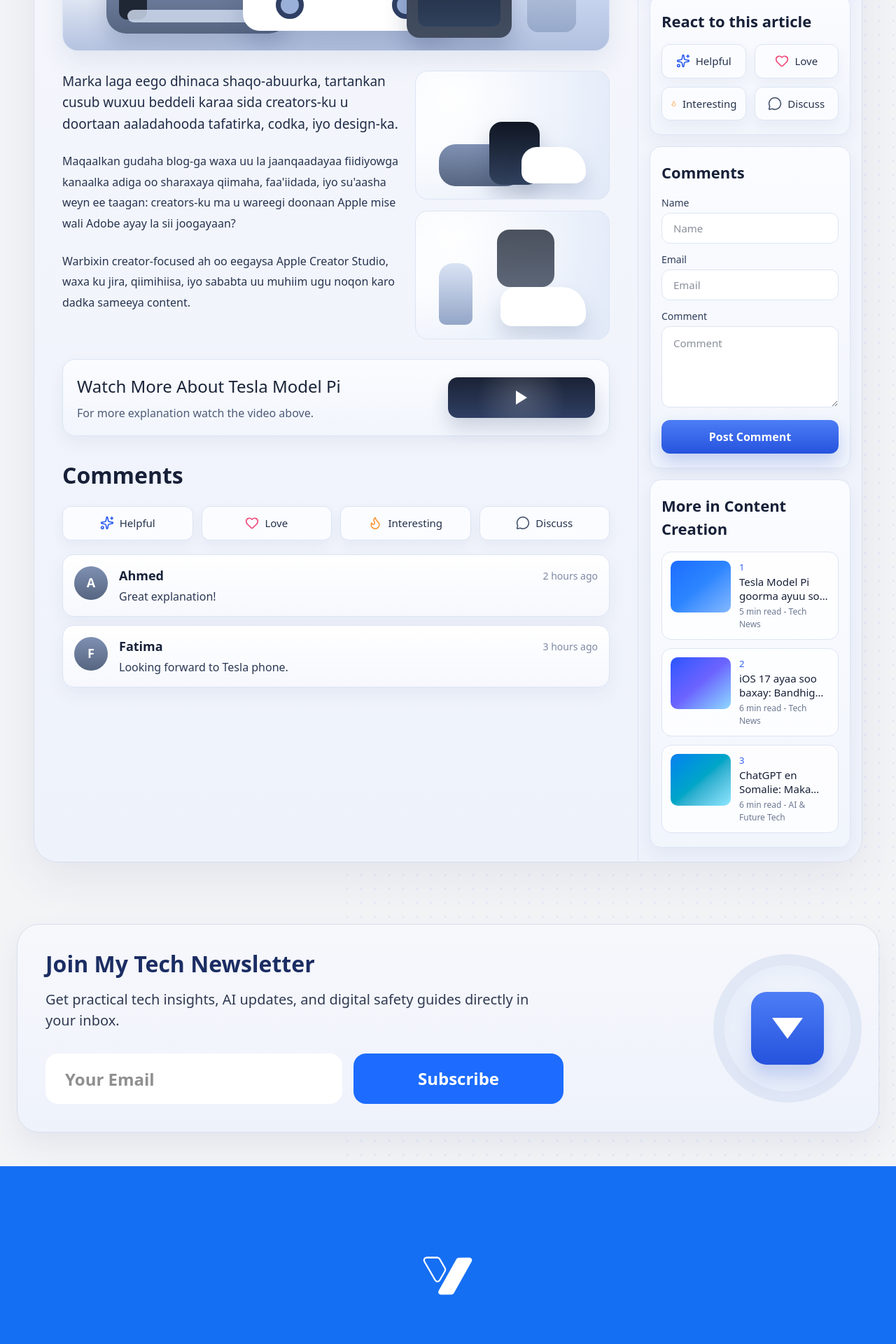
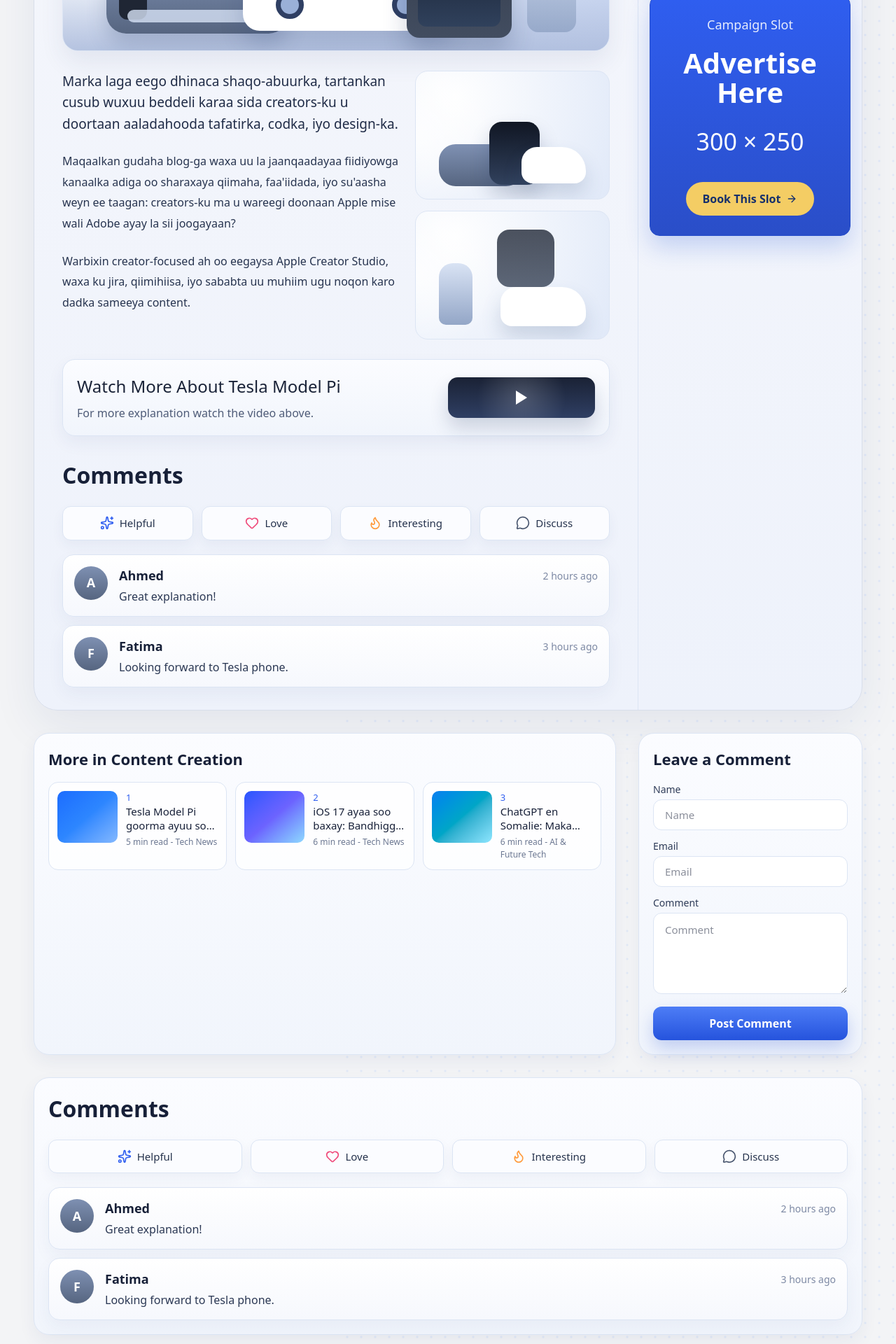
Before and after one commit to IshakAbdiazizHussen/Eng.yusuf-vision, a Next.js app: page /tech-blog/apple-creator-studio in a window 1280 px wide. Shown: the part 940-2860 px from the top of the page at 70% size. Built offline with nearby package versions, Linux system fonts and the light colour scheme; no server answers.

Commit message:
comment and reactions stayed bottom and adding 3 dots of advertise

```diff
--- a/src/app/tech-blog/[slug]/page.tsx
+++ b/src/app/tech-blog/[slug]/page.tsx
@@ -259,31 +259,57 @@
                   </Link>
                 </div>
 
-                <div className="rounded-[16px] border border-[#dce5f4] bg-[linear-gradient(180deg,#fbfcff_0%,#f1f5fc_100%)] px-4 py-5 shadow-[0_10px_24px_rgba(30,57,113,0.06)] dark:border-[#31415c] dark:bg-[linear-gradient(180deg,#1b2436_0%,#151c2b_100%)]">
-                  <h2 className="text-[22px] font-semibold text-[#172038] dark:text-[#f3f7ff]">
-                    React to this article
-                  </h2>
-                  <div className="mt-4 grid grid-cols-2 gap-3">
-                    {reactionOptions.map((reaction) => {
-                      const Icon = reaction.icon
-
-                      return (
-                        <button
-                          key={`sidebar-${reaction.label}`}
-                          type="button"
-                          className="inline-flex items-center justify-center gap-2 rounded-[12px] border border-[#dce5f4] bg-[#fbfcff] px-3 py-3 text-[15px] font-medium text-[#25324c] shadow-[0_8px_18px_rgba(35,58,108,0.05)] transition hover:-translate-y-0.5 dark:border-[#31415c] dark:bg-[#1b2436] dark:text-[#e5edff]"
+                <div className="rounded-[14px] border border-[#234bc9] bg-[linear-gradient(180deg,#2f5ef0_0%,#2a4ec8_100%)] px-6 py-7 text-center text-white shadow-[0_16px_34px_rgba(29,80,215,0.22)]">
+                  <p className="text-[18px] text-white/88">Campaign Slot</p>
+                  <p className="mt-5 text-[30px] font-semibold leading-[1.05] sm:text-[40px]">
+                    Advertise Here
+                  </p>
+                  <p className="mt-6 text-[24px] font-medium sm:text-[34px]">300 × 250</p>
+                  <Link
+                    href="/contact"
+                    className="mt-8 inline-flex items-center gap-2 rounded-full bg-[#f4cd64] px-6 py-3 text-[16px] font-semibold text-[#17306b] transition hover:-translate-y-1"
                   >
-                          <Icon className={`h-5 w-5 ${reaction.accent}`} />
-                          {reaction.label}
-                        </button>
-                      )
-                    })}
+                    Book This Slot
+                    <ArrowRight className="h-4 w-4" />
+                  </Link>
+                </div>
+              </div>
+            </aside>
           </div>
         </div>
 
-                <div className="rounded-[16px] border border-[#dce5f4] bg-[linear-gradient(180deg,#fbfcff_0%,#f1f5fc_100%)] px-4 py-5 shadow-[0_10px_24px_rgba(30,57,113,0.06)] dark:border-[#31415c] dark:bg-[linear-gradient(180deg,#1b2436_0%,#151c2b_100%)]">
+        <div className="mt-8 grid gap-8 xl:grid-cols-[minmax(0,1fr)_320px]">
+          <div className="rounded-[22px] border border-[#dce5f4] bg-[linear-gradient(180deg,#fbfcff_0%,#f1f5fc_100%)] px-5 py-5 shadow-[0_10px_24px_rgba(30,57,113,0.06)] dark:border-[#31415c] dark:bg-[linear-gradient(180deg,#1b2436_0%,#151c2b_100%)]">
             <h2 className="text-[22px] font-semibold text-[#172038] dark:text-[#f3f7ff]">
-                    Comments
+              More in {article.category}
+            </h2>
+            <div className="mt-4 grid gap-3 md:grid-cols-3">
+              {relatedArticles.map((relatedArticle, index) => (
+                <Link
+                  key={relatedArticle.slug}
+                  href={`/tech-blog/${relatedArticle.slug}`}
+                  className="flex gap-3 rounded-[14px] border border-[#dce5f4] bg-white/80 p-3 transition hover:-translate-y-0.5 dark:border-[#31415c] dark:bg-[#1a2234]"
+                >
+                  <div className={`h-[74px] w-[86px] shrink-0 rounded-[10px] bg-gradient-to-br ${relatedArticle.accent}`} />
+                  <div className="min-w-0">
+                    <p className="text-[13px] font-medium text-[#2f5ef0] dark:text-[#95bbff]">
+                      {index + 1}
+                    </p>
+                    <h3 className="line-clamp-2 text-[15px] font-medium leading-[1.35] text-[#172038] dark:text-[#f3f7ff]">
+                      {relatedArticle.title}
+                    </h3>
+                    <p className="mt-1 text-[12px] text-[#6c7892] dark:text-[#9fb1d2]">
+                      {relatedArticle.readTime} - {relatedArticle.category}
+                    </p>
+                  </div>
+                </Link>
+              ))}
+            </div>
+          </div>
+
+          <div className="rounded-[22px] border border-[#dce5f4] bg-[linear-gradient(180deg,#fbfcff_0%,#f1f5fc_100%)] px-5 py-5 shadow-[0_10px_24px_rgba(30,57,113,0.06)] dark:border-[#31415c] dark:bg-[linear-gradient(180deg,#1b2436_0%,#151c2b_100%)]">
+            <h2 className="text-[22px] font-semibold text-[#172038] dark:text-[#f3f7ff]">
+              Leave a Comment
             </h2>
             <form className="mt-4 space-y-3">
               <div>
@@ -324,36 +350,54 @@
               </button>
             </form>
           </div>
+        </div>
 
-                <div className="rounded-[16px] border border-[#dce5f4] bg-[linear-gradient(180deg,#fbfcff_0%,#f1f5fc_100%)] px-4 py-5 shadow-[0_10px_24px_rgba(30,57,113,0.06)] dark:border-[#31415c] dark:bg-[linear-gradient(180deg,#1b2436_0%,#151c2b_100%)]">
-                  <h2 className="text-[22px] font-semibold text-[#172038] dark:text-[#f3f7ff]">
-                    More in {article.category}
+        <div className="mt-8 rounded-[22px] border border-[#dce5f4] bg-[linear-gradient(180deg,#fbfcff_0%,#f1f5fc_100%)] px-5 py-5 shadow-[0_10px_24px_rgba(30,57,113,0.06)] dark:border-[#31415c] dark:bg-[linear-gradient(180deg,#1b2436_0%,#151c2b_100%)]">
+          <h2 className="text-[26px] font-semibold text-[#172038] dark:text-[#f3f7ff] sm:text-[32px]">
+            Comments
           </h2>
-                  <div className="mt-4 space-y-3">
-                    {relatedArticles.map((relatedArticle, index) => (
-                      <Link
-                        key={relatedArticle.slug}
-                        href={`/tech-blog/${relatedArticle.slug}`}
-                        className="flex gap-3 rounded-[14px] border border-[#dce5f4] bg-white/80 p-3 transition hover:-translate-y-0.5 dark:border-[#31415c] dark:bg-[#1a2234]"
+
+          <div className="mt-5 grid gap-3 sm:grid-cols-2 lg:grid-cols-4">
+            {reactionOptions.map((reaction) => {
+              const Icon = reaction.icon
+
+              return (
+                <button
+                  key={reaction.label}
+                  type="button"
+                  className="inline-flex items-center justify-center gap-2 rounded-[12px] border border-[#dce5f4] bg-[#fbfcff] px-4 py-3 text-[15px] font-medium text-[#25324c] shadow-[0_8px_18px_rgba(35,58,108,0.05)] transition hover:-translate-y-0.5 dark:border-[#31415c] dark:bg-[#1b2436] dark:text-[#e5edff]"
                 >
-                        <div className={`h-[74px] w-[86px] shrink-0 rounded-[10px] bg-gradient-to-br ${relatedArticle.accent}`} />
-                        <div className="min-w-0">
-                          <p className="text-[13px] font-medium text-[#2f5ef0] dark:text-[#95bbff]">
-                            {index + 1}
+                  <Icon className={`h-5 w-5 ${reaction.accent}`} />
+                  {reaction.label}
+                </button>
+              )
+            })}
+          </div>
+
+          <div className="mt-5 space-y-3">
+            {articleComments.map((comment) => (
+              <div
+                key={comment.name}
+                className="flex items-start gap-4 rounded-[16px] border border-[#dce5f4] bg-[linear-gradient(180deg,#ffffff_0%,#f6f8fd_100%)] px-4 py-4 shadow-[0_10px_24px_rgba(30,57,113,0.05)] dark:border-[#31415c] dark:bg-[linear-gradient(180deg,#1b2436_0%,#151c2b_100%)]"
+              >
+                <div className="flex h-12 w-12 shrink-0 items-center justify-center rounded-full bg-[linear-gradient(180deg,#7e90b2_0%,#566580_100%)] text-[18px] font-semibold text-white">
+                  {comment.name.charAt(0)}
+                </div>
+                <div className="min-w-0 flex-1">
+                  <div className="flex items-center justify-between gap-4">
+                    <p className="text-[18px] font-semibold text-[#172038] dark:text-[#f3f7ff]">
+                      {comment.name}
                     </p>
-                          <h3 className="line-clamp-2 text-[15px] font-medium leading-[1.35] text-[#172038] dark:text-[#f3f7ff]">
-                            {relatedArticle.title}
-                          </h3>
-                          <p className="mt-1 text-[12px] text-[#6c7892] dark:text-[#9fb1d2]">
-                            {relatedArticle.readTime} - {relatedArticle.category}
+                    <p className="text-[14px] text-[#7c88a3] dark:text-[#9eb0d1]">
+                      {comment.time}
                     </p>
                   </div>
-                      </Link>
-                    ))}
+                  <p className="mt-1 text-[16px] text-[#2b3854] dark:text-[#d6e0f7]">
+                    {comment.text}
+                  </p>
                 </div>
               </div>
-              </div>
-            </aside>
+            ))}
           </div>
         </div>
       </section>
```
Lines whose indentation alone changed are shown as unchanged.
